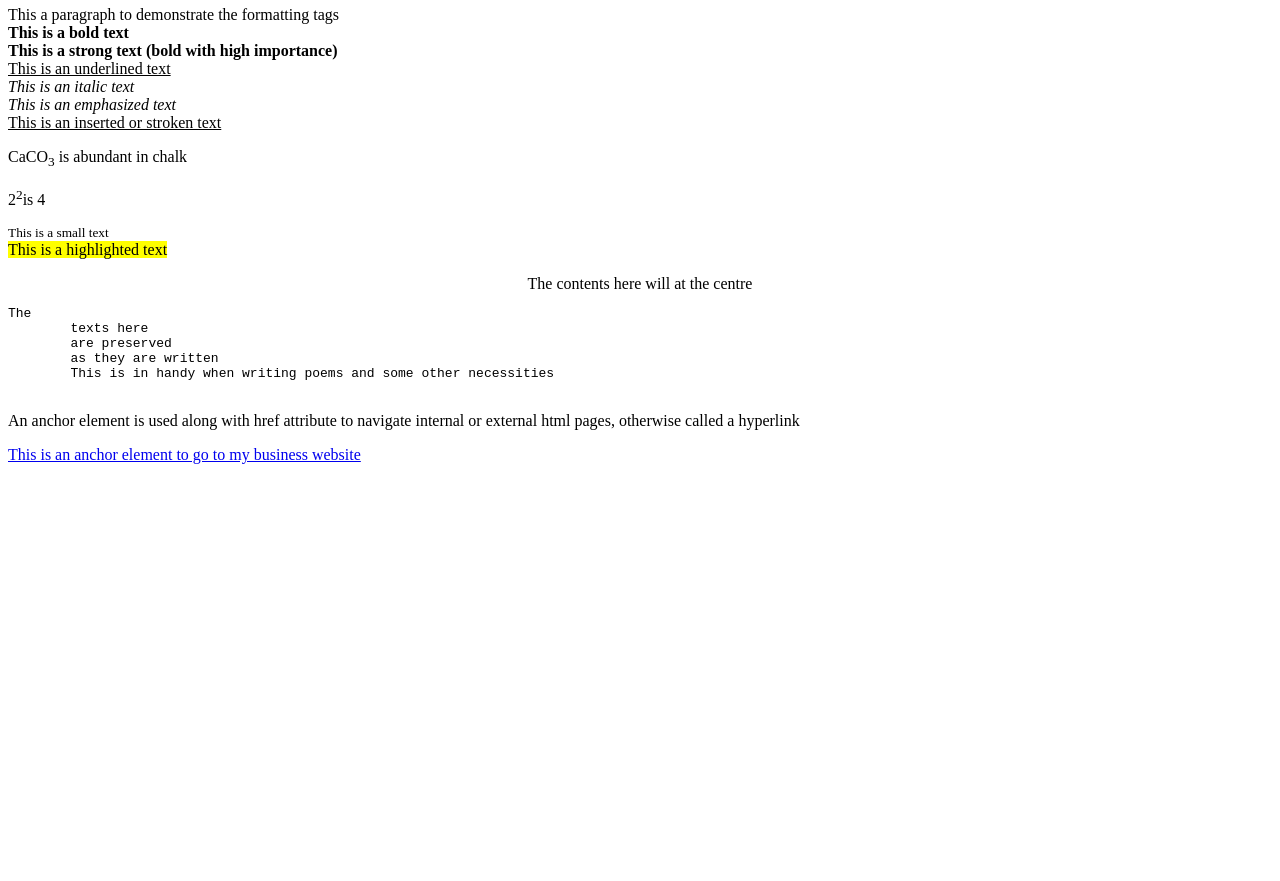
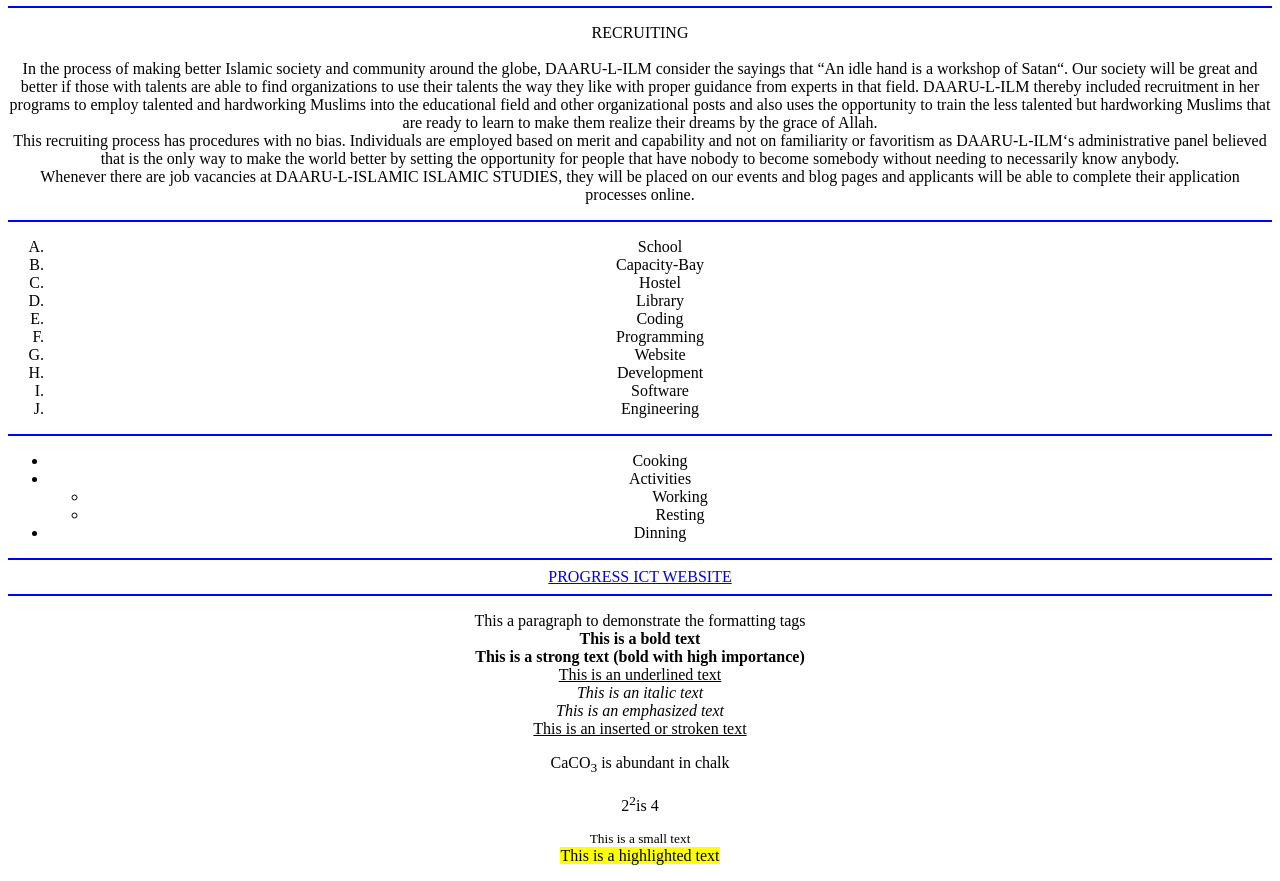
Before and after one commit to Miftau/Capacity_Fullstack, a plain HTML site: page index.html in a window 1280 px wide. Shown: the part 60-941 px from the top of the page. Before the commit the page ends 800 px from the top, so only its background shows below. Drawn offline with Linux system fonts and the light colour scheme.

Commit message:
Assignment completed

```diff
--- a/index.html
+++ b/index.html
@@ -5,7 +5,66 @@
     <title>html basics</title>
 </head>
 <body>
+    <center>
+        <!-- This is question one -->
     <h1>My First Webpage</h1>
+    <hr size="2" color="blue">
+
+    <!-- This is question two -->
+    <p>
+        RECRUITING <br><br>
+
+    In the process of making better Islamic society and community around the globe,
+    DAARU-L-ILM consider the sayings that “An idle hand is a workshop of Satan“.
+    Our society will be great and better if those with talents are able to find
+    organizations to use their talents the way they like with proper guidance from experts in that field.
+    DAARU-L-ILM thereby included recruitment in her programs to employ talented and hardworking Muslims
+    into the educational field and other organizational posts and also uses the opportunity to train
+    the less talented but hardworking Muslims that are ready to learn to make them realize their
+    dreams by the grace of Allah. <br>
+    This recruiting process has procedures with no bias.
+    Individuals are employed based on merit and capability and not on familiarity or
+    favoritism as DAARU-L-ILM‘s administrative panel believed that is the only way to make
+    the world better by setting the opportunity for people that have nobody to become somebody
+    without needing to necessarily know anybody. <br>
+    Whenever there are job vacancies at DAARU-L-ISLAMIC ISLAMIC STUDIES,
+    they will be placed on our events and blog pages and applicants will be able to
+    complete their application processes online.
+    </p>
+    <hr size="2" color="blue">
+
+    <!-- This is question three -->
+    <ol style="list-style: upper-alpha;">
+        <li>School</li>
+        <li>Capacity-Bay</li>
+        <li>Hostel</li>
+        <li>Library</li>
+        <li>Coding</li>
+        <li>Programming</li>
+        <li>Website</li>
+        <li>Development</li>
+        <li>Software</li>
+        <li>Engineering</li>
+    </ol>
+    <hr size="2" color="blue">
+
+    <!-- This is question four -->
+    <ul>
+        <li>Cooking</li>
+        <li>Activities<ul>
+            <li>Working</li>
+            <li>Resting</li>
+        </ul></li>
+        <li>Dinning</li>
+    </ul>
+    <hr size="2" color="blue">
+
+    <!-- This is question seven -->
+    <a href="https://pimconcepts.com.ng">PROGRESS ICT WEBSITE</a>
+    <hr size="2" color="blue">
+
+
+    <!-- This is question eleven -->
     <p> This a paragraph to demonstrate the formatting tags <br>
         <b>This is a bold text</b> <br>
         <strong>This is a strong text (bold with high importance)</strong> <br>
@@ -19,17 +78,7 @@
         <mark>This is a highlighted text</mark>
 
     </p>
-
-    <center> The contents here will at the centre</center>
-    <pre>The
-        texts here
-        are preserved
-        as they are written
-        This is in handy when writing poems and some other necessities
-    </pre>
-    <P>An anchor element is used along with href attribute to navigate internal or external html pages,
-        otherwise called a hyperlink</P>
-    <a href="https://pimconcepts.com.ng">This is an anchor element to go to my business website</a>
+    </center>
 
 
 </body>
```
Also changed, not shown: yusuf.html (added, +10 -0 lines), tools/doc/sample/IMG-20231212-WA0038.jpg (added).
